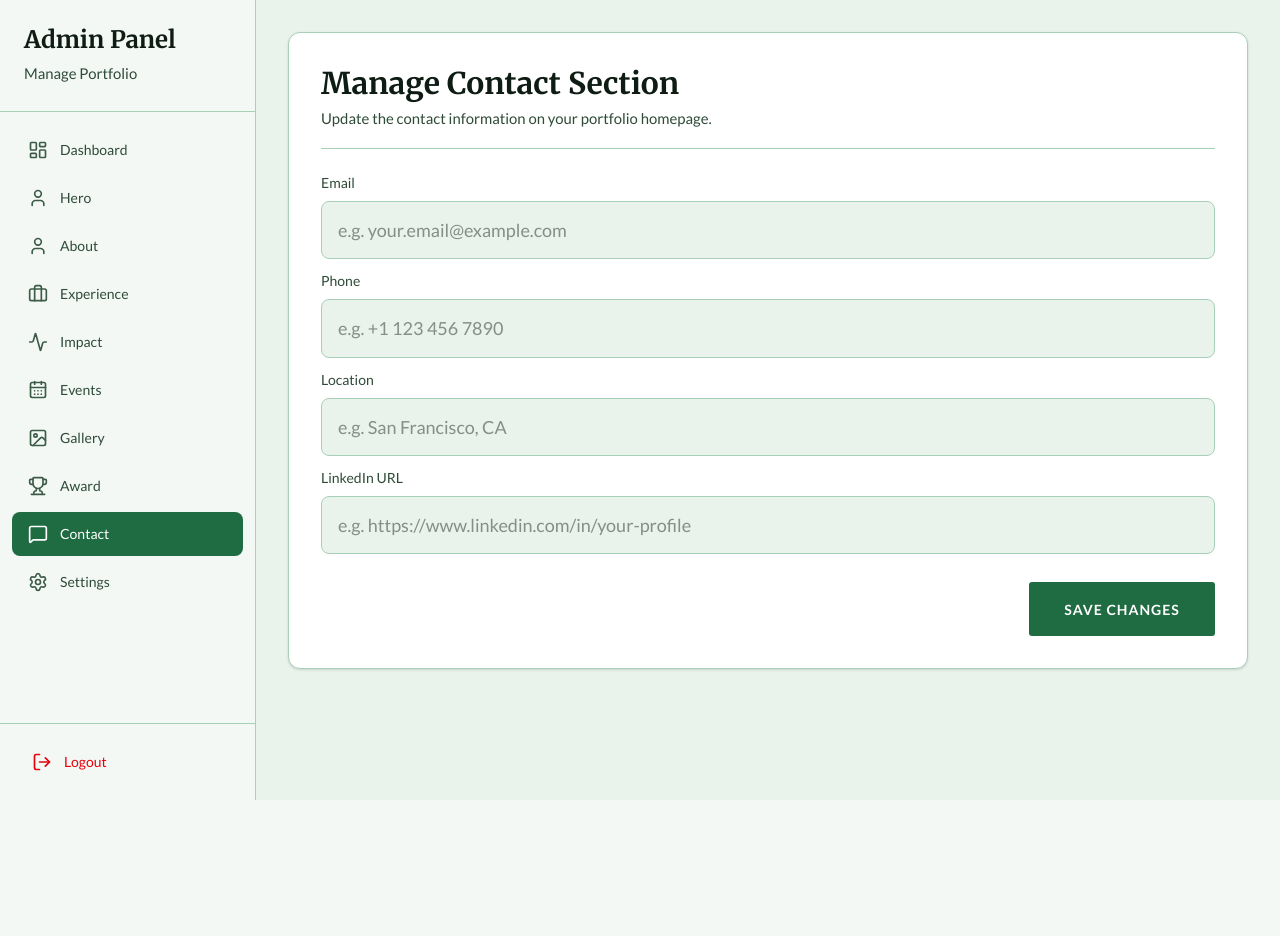
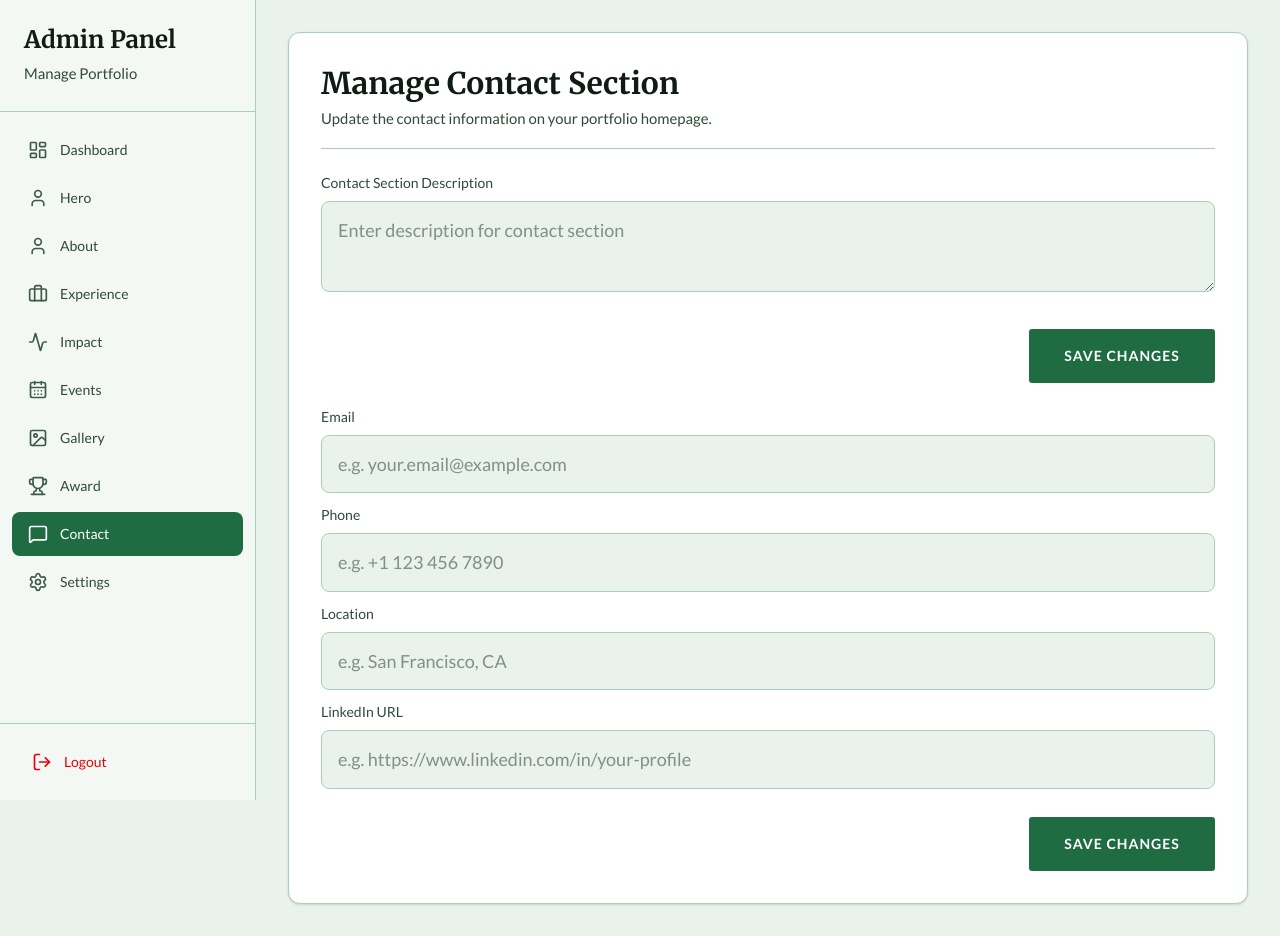
Before and after one commit to iqbalhossen0483/rubaya-portfolio, a Next.js app: page /admin/contact in a window 1280 px wide. Before the commit the page ends 800 px from the top, so only its background shows below. Built offline with nearby package versions, Linux system fonts and the light colour scheme; no server answers.

Commit message:
add section title management

```diff
--- a/app/(admin)/admin/contact/page.tsx
+++ b/app/(admin)/admin/contact/page.tsx
@@ -1,5 +1,6 @@
 "use client";
 
+import SectionDescriptionForm from "@/components/admin/SectionDescriptionForm";
 import Button from "@/components/utils/Button";
 import Input from "@/components/utils/Input";
 import Spinner from "@/components/utils/Spinner";
@@ -73,6 +74,8 @@ export default function ContactAdminPage() {
         </Typography>
       </div>
 
+      <SectionDescriptionForm section="contact" />
+
       <form onSubmit={handleSubmit(onSubmit)} className="space-y-3">
         <Input
           id="email"
--- a/app/(admin)/admin/event/page.tsx
+++ b/app/(admin)/admin/event/page.tsx
@@ -1,6 +1,8 @@
 "use client";
 
+import SectionDescriptionForm from "@/components/admin/SectionDescriptionForm";
 import Button from "@/components/utils/Button";
+import Card from "@/components/utils/Card";
 import NoDataFound from "@/components/utils/NoDataFound";
 import Spinner from "@/components/utils/Spinner";
 import Typography from "@/components/utils/Typography";
@@ -48,9 +50,24 @@ export default function EventPage() {
 
   return (
     <div className="space-y-6">
+      <div className="border-b border-border-custom pb-4 mb-6">
+        <Typography variant="h3" className="text-text-head">
+          Manage Event Section
+        </Typography>
+        <Typography variant="body2" className="text-text-light mt-1">
+          Update the event information on your portfolio homepage.
+        </Typography>
+      </div>
+
+      <Card className="p-6 mb-6">
+        <Typography variant="h5" className="mb-6">
+          Section Description
+        </Typography>
+        <SectionDescriptionForm section="event" />
+      </Card>
       <div className="flex justify-between items-center">
-        <Typography variant="h3" className="text-text-head">
-          Events Management
+        <Typography variant="h3" className="mb-0 text-text-head">
+          Event Management
         </Typography>
         {!isFormOpen && (
           <Button
--- a/app/(admin)/admin/impact/page.tsx
+++ b/app/(admin)/admin/impact/page.tsx
@@ -1,6 +1,8 @@
 "use client";
 
+import SectionDescriptionForm from "@/components/admin/SectionDescriptionForm";
 import Button from "@/components/utils/Button";
+import Card from "@/components/utils/Card";
 import NoDataFound from "@/components/utils/NoDataFound";
 import Spinner from "@/components/utils/Spinner";
 import Typography from "@/components/utils/Typography";
@@ -49,6 +51,21 @@ export default function ImpactPage() {
 
   return (
     <div className="space-y-6">
+      <div className="border-b border-border-custom pb-4 mb-6">
+        <Typography variant="h3" className="text-text-head">
+          Manage Impact Section
+        </Typography>
+        <Typography variant="body2" className="text-text-light mt-1">
+          Update the impact information on your portfolio homepage.
+        </Typography>
+      </div>
+
+      <Card className="p-6 mb-6">
+        <Typography variant="h5" className="mb-6">
+          Section Description
+        </Typography>
+        <SectionDescriptionForm section="impact" />
+      </Card>
       <div className="flex justify-between items-center">
         <Typography variant="h3" className="mb-0 text-text-head">
           Impact Management
--- a/app/(admin)/admin/settings/GeneralSettingsForm.tsx
+++ b/app/(admin)/admin/settings/GeneralSettingsForm.tsx
@@ -31,6 +31,9 @@ export default function GeneralSettingsForm() {
     defaultValues: {
       site_brand_name: "",
       copyright_text: "",
+      contact_section_description: "",
+      impact_section_description: "",
+      event_section_description: "",
     },
   });
 
@@ -38,6 +41,18 @@ export default function GeneralSettingsForm() {
     if (settingsRes?.data) {
       setValue("site_brand_name", settingsRes.data.site_brand_name || "");
       setValue("copyright_text", settingsRes.data.copyright_text || "");
+      setValue(
+        "contact_section_description",
+        settingsRes.data.section_titles?.contact_section_description || "",
+      );
+      setValue(
+        "impact_section_description",
+        settingsRes.data.section_titles?.impact_section_description || "",
+      );
+      setValue(
+        "event_section_description",
+        settingsRes.data.section_titles?.event_section_description || "",
+      );
     }
   }, [settingsRes, setValue]);
 
--- /dev/null
+++ b/components/admin/SectionDescriptionForm.tsx
@@ -0,0 +1,80 @@
+"use client";
+
+import Button from "@/components/utils/Button";
+import Textarea from "@/components/utils/Textarea";
+import {
+  GeneralSettingsInput,
+  generalSettingsSchema,
+} from "@/lib/validations/settings.schema";
+import {
+  useGetSettingsQuery,
+  useUpdateSettingsMutation,
+} from "@/store/api/settingsApi";
+import { zodResolver } from "@hookform/resolvers/zod";
+import { useEffect } from "react";
+import { useForm } from "react-hook-form";
+import { toast } from "react-toastify";
+
+interface SectionDescriptionFormProps {
+  section: "contact" | "impact" | "event";
+}
+
+export default function SectionDescriptionForm({
+  section,
+}: SectionDescriptionFormProps) {
+  const { data: settingsRes } = useGetSettingsQuery();
+  const [updateSettings, { isLoading: isUpdating }] =
+    useUpdateSettingsMutation();
+
+  const {
+    register,
+    handleSubmit,
+    setValue,
+    formState: { errors },
+  } = useForm<GeneralSettingsInput>({
+    resolver: zodResolver(generalSettingsSchema),
+  });
+
+  useEffect(() => {
+    if (settingsRes?.data) {
+      setValue(
+        `${section}_section_description`,
+        settingsRes.data.section_titles[`${section}_section_description`] || "",
+      );
+    }
+  }, [settingsRes, setValue, section]);
+
+  const onSubmit = async (data: GeneralSettingsInput) => {
+    try {
+      await updateSettings(data).unwrap();
+      toast.success("Section description updated successfully!");
+    } catch (err: any) {
+      console.error("Update failed:", err);
+      toast.error(err.data.message);
+    }
+  };
+
+  return (
+    <form onSubmit={handleSubmit(onSubmit)} className="space-y-3 mb-6">
+      <Textarea
+        id={`${section}_section_description`}
+        label={`${
+          section.charAt(0).toUpperCase() + section.slice(1)
+        } Section Description`}
+        placeholder={`Enter description for ${section} section`}
+        {...register(`${section}_section_description`)}
+        error={errors[`${section}_section_description`]?.message as string}
+      />
+      <div className="pt-4 flex justify-end">
+        <Button
+          type="submit"
+          variant="primary"
+          size="md"
+          isLoading={isUpdating}
+        >
+          Save Changes
+        </Button>
+      </div>
+    </form>
+  );
+}
--- a/lib/validations/settings.schema.ts
+++ b/lib/validations/settings.schema.ts
@@ -3,6 +3,9 @@ import { z } from "zod";
 export const generalSettingsSchema = z.object({
   site_brand_name: z.string().min(1, "Site brand name is required"),
   copyright_text: z.string().min(1, "Copyright text is required"),
+  contact_section_description: z.string().optional(),
+  impact_section_description: z.string().optional(),
+  event_section_description: z.string().optional(),
 });
 
 export type GeneralSettingsInput = z.infer<typeof generalSettingsSchema>;
```
Also changed, not shown: 1 other file (tests, documents, lock files or other folders).
